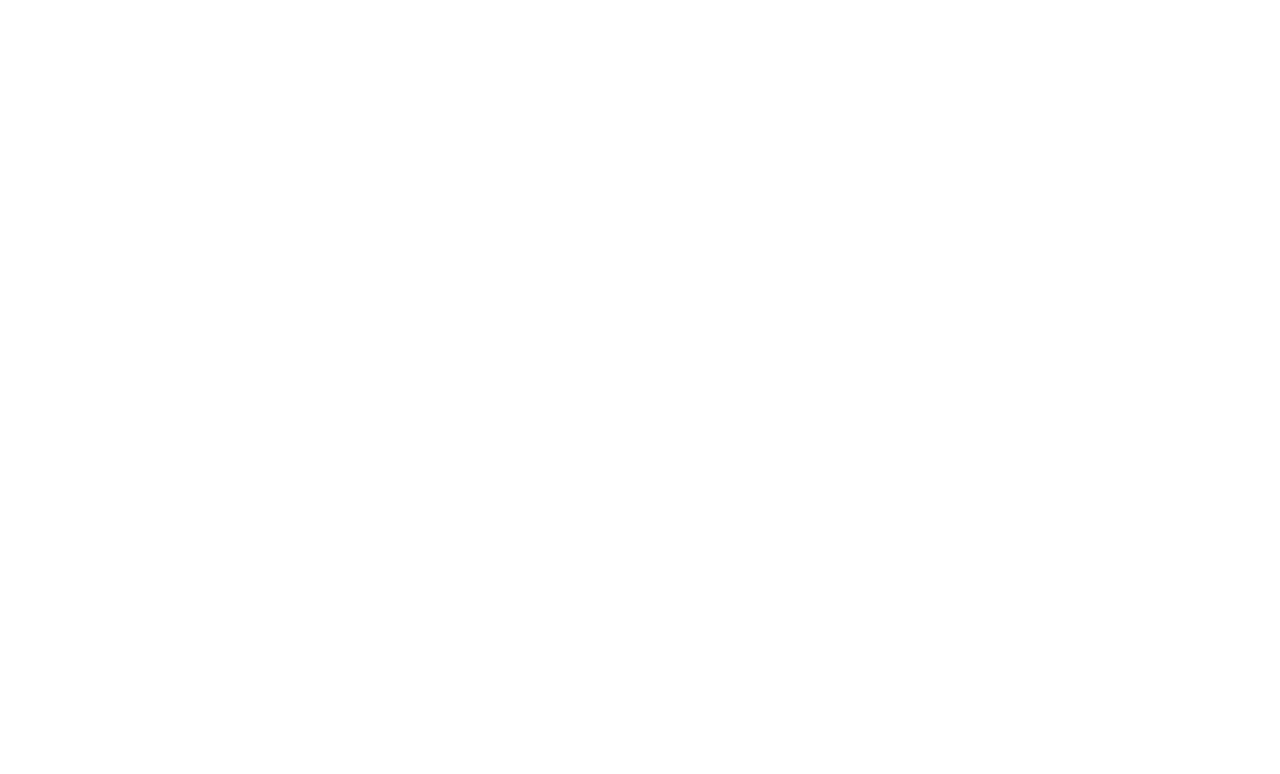
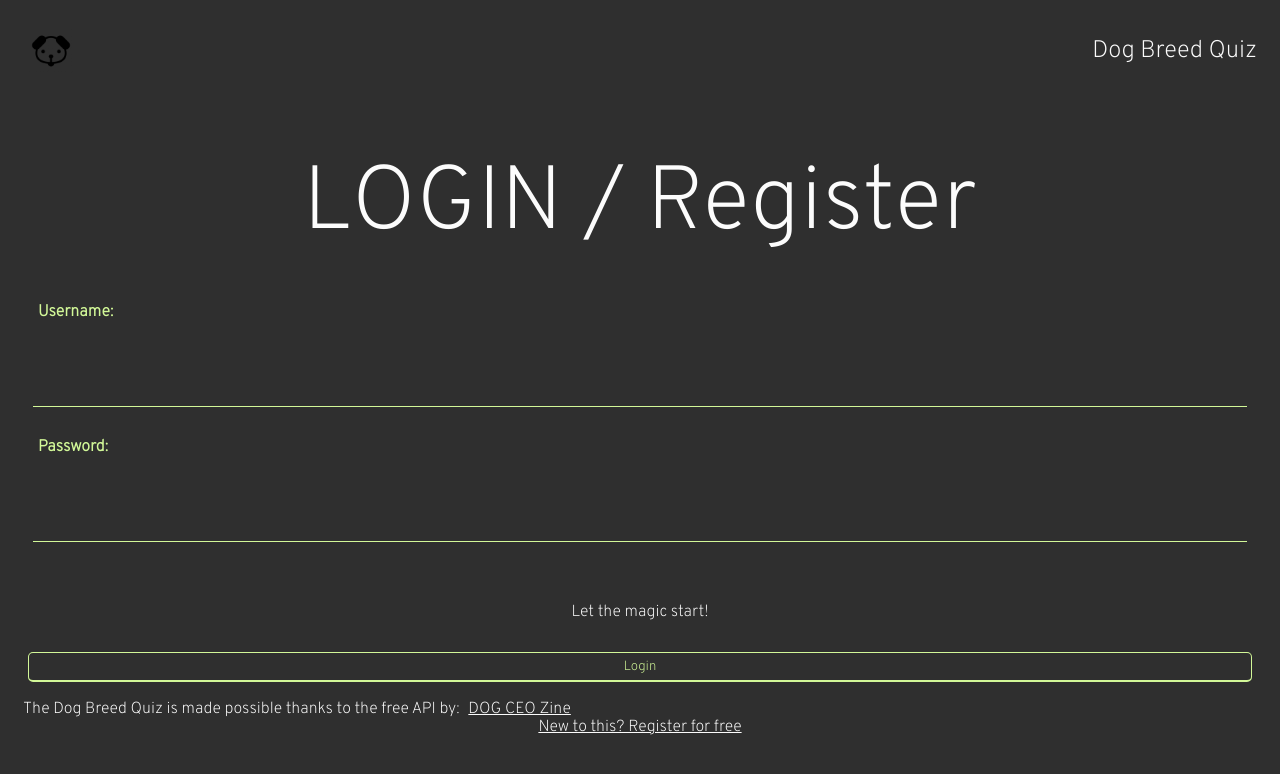
Before and after one commit to THARDEMO/U1-TeoHardemo, a plain HTML site: page problem/index.html in a window 1280 px wide. Drawn offline with Linux system fonts and the light colour scheme.

Commit message:
General CSS
added the general css for the projekt, different files for accounts and questions,

```diff
--- /dev/null
+++ b/problem/css/accounts.css
@@ -0,0 +1,62 @@
+#wrapper {
+    padding: 10px;
+}
+
+#wrapper > div {
+    display: flex;
+    justify-content: center;
+}
+
+div:nth-child(1) {
+    margin-top: 50px;
+    font-size: 7vw;
+}
+
+#inputFields {
+    margin: 25px 0;
+    display: flex;
+    flex-direction: column;
+}
+
+label {
+    color: #D2F898;
+    font-weight: bold;
+}
+
+.noType {
+    width: 4px;
+    transition: width, 1s;
+}
+
+input {
+    margin-bottom: 25px;
+    background-color: #00000000;
+    border: none;
+    border-bottom: 1px solid #D2F898;
+    outline: none;
+    font-size: 4vw;
+    padding: 7px;
+    transition: width, 1s;
+}
+
+input:focus {
+    background-color: #00000024;
+    transition: background-color, .5s;
+}
+
+button {
+    margin: 25px 0;
+    width: 100%;
+    color: #D2F898;
+    background-color: #00000000;
+    border: 0;
+    border: 1px solid #D2F898;
+    border-bottom: 2px solid #D2F898;
+    border-radius: 5px;
+}
+
+button:hover {
+    background-color: #00000024;
+    transition-property: background-color, .5s;
+    cursor: pointer;
+}
--- a/problem/css/index.css
+++ b/problem/css/index.css
@@ -0,0 +1,44 @@
+/* colorpallete for the website
+
+#FCFCFC - white
+#D2F898 - lightgreen
+#F6F930 - yellow
+#2F2F2F - jetGray
+#000000 - black
+
+*/
+
+@import url('https://fonts.googleapis.com/css2?family=Gloria+Hallelujah&family=Overpass:wght@200&family=Roboto+Condensed:wght@300&display=swap');
+/*font-family: 'Overpass', sans-serif;*/
+
+* {
+    box-sizing: border-box;
+    padding: 5px;
+
+    font-family: 'Overpass', sans-serif;
+    color: #fcfcfc;
+}
+
+body {
+    height: 90vh;
+    background-color: #2f2f2f;
+}
+
+nav {
+    display: flex;
+    justify-content: space-between;
+    align-items: center;
+    font-size: 3vh;
+}
+
+#dogIconTop {
+    height: 7vh;
+    width: 7vh;
+    background-size: cover;
+    background-position: center;
+}
+
+#wrapper {
+    height: 70vh;
+    margin-bottom: 50px;
+}
--- /dev/null
+++ b/problem/css/questions.css
@@ -0,0 +1,44 @@
+#account {
+    display: flex;
+    justify-content: space-between;
+    align-items: center;
+
+    background-color: #00000024;
+    border-radius: 5px;
+    border-bottom: 1px solid #D2F898;
+    margin-bottom: 25px;
+}
+
+button,
+#squareGrid div {
+    background-color: #00000024;
+    border: 0;
+    border: 1px solid #D2F898;
+    border-radius: 5px;
+    border-bottom: 2px solid #D2F898;
+    cursor: pointer;
+}
+
+button,
+#squareGrid div:hover {
+    background: #0000005d;
+}
+
+#loadingImage {
+    display: flex;
+    justify-content: center;
+    align-items: center;
+
+    width: 100%;
+}
+
+#loadingImage img {
+    height: 50vh;
+    width: 50vh;
+}
+
+#squareGrid {
+    display: grid;
+    grid-template-columns: repeat(2, 1fr);
+    gap: 7px;
+}
--- a/problem/index.html
+++ b/problem/index.html
@@ -5,9 +5,49 @@
     <meta http-equiv="X-UA-Compatible" content="IE=edge">
     <meta name="viewport" content="width=device-width, initial-scale=1.0">
     <link rel="shortcut icon" href="favicon.ico" type="image/x-icon">
+    <link rel="stylesheet" href="css/index.css">
+    <link rel="stylesheet" href="css/accounts.css">
+    <!-- <link rel="stylesheet" href="css/questions.css"> -->
     <title>U1 TeoHardemo</title>
 </head>
 <body>
+    <nav><img src="media/logo.png" alt="DogLogo" id="dogIconTop"> Dog Breed Quiz</nav>
 
+    <main id="wrapper">
+        <!-- <div id="account">
+            <div class="name">MAJBALLZ</div>
+            <button>Logout</button>
+        </div>
+
+        <div id="loadingImage">
+            <img src="media/logo.png" alt="">
+        </div>
+        <div id="squareGrid">
+            <div>doggo</div>
+            <div>doge</div>
+            <div>butter</div>
+            <div>dawg</div>
+        </div> -->
+
+
+        <div>LOGIN / Register</div>
+        <div id="inputFields">
+            <label for="username">Username:</label>
+            <input type="text" name="username">
+
+            <label for="password">Password:</label>
+            <input type="password" name="password">
+        </div>
+
+        <div>Let the magic start!</div>
+        <button>Login</button>
+        <div><a href="#">New to this? Register for free</a></div>
+    </main>
+
+    <footer>The Dog Breed Quiz is made possible thanks to the free API by: <a href="https://dog.ceo/dog-api/"> DOG CEO Zine</a></footer>
+
+    <script src="js/data.js"></script>
+    <script src="js/functions.js"></script>
+    <script src="index.js"></script>
 </body>
 </html>
```
Also changed, not shown: problem/index.js (+27 -0 lines).
